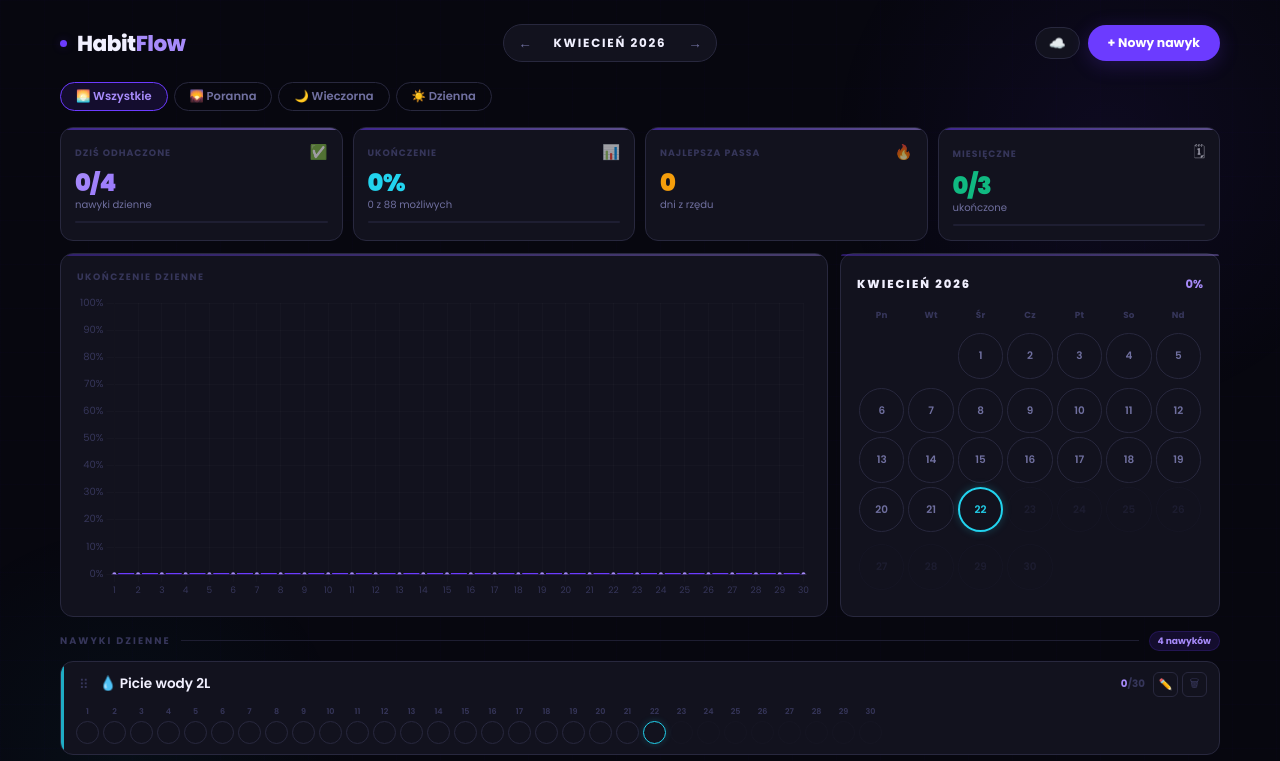
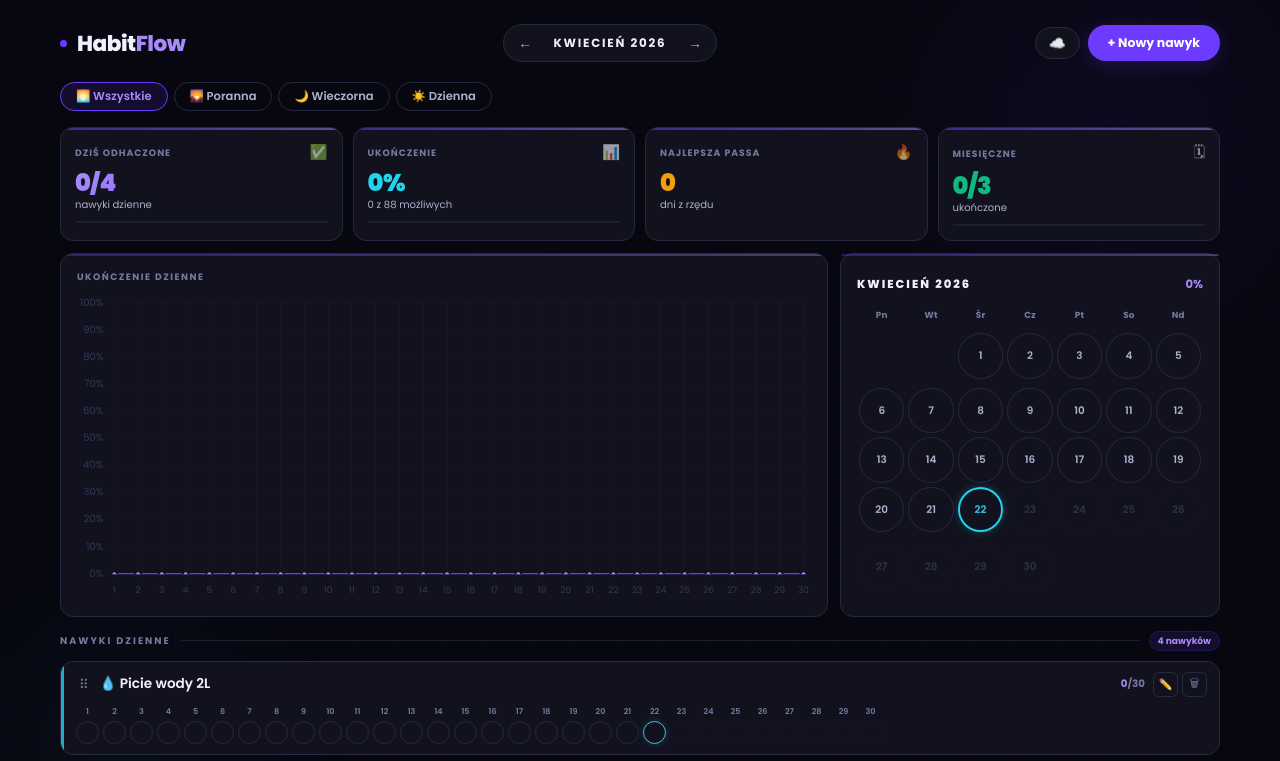
Before and after one commit to kasiaPesik/ht, a plain HTML site: page index.html in a window 1280 px wide. Shown: the top 761 px of the page. Drawn offline with nearby package versions, Linux system fonts and the light colour scheme.

Commit message:
text color 2

```diff
--- a/index.html
+++ b/index.html
@@ -15,7 +15,7 @@
   --pdim:rgba(108,59,255,0.13);--pglow:rgba(108,59,255,0.22);
   --cyan:#22d3ee;--green:#10b981;--rose:#f43f5e;--amber:#f59e0b;
   --teal:#14b8a6;--teal-dim:rgba(20,184,166,0.12);
-  --text:#f1f0ff;--text2:#7070a0;--text3:#36365a;
+  --text:#f1f0ff;--text2:#b0b0d0;--text3:#7878a0;
   --r:13px;
 }
 *{margin:0;padding:0;box-sizing:border-box;}
```
